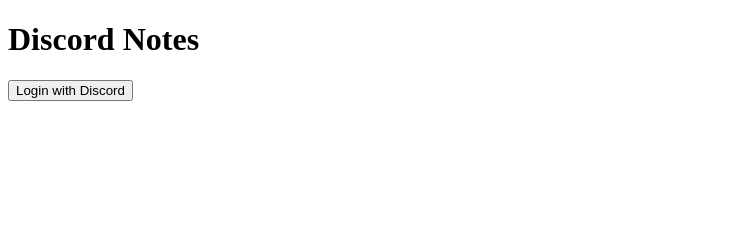
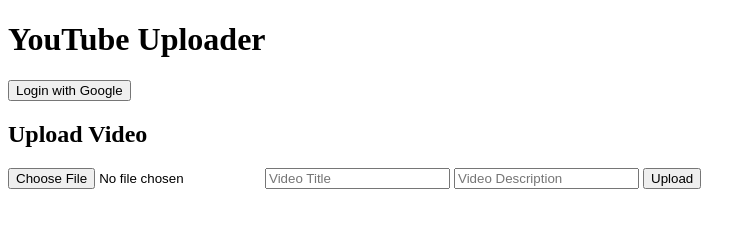
Before and after one commit to hiplitewhat/redesigned-octo-disco, a plain HTML site: page index.html in a window 1280 px wide. Shown: the whole page, without its empty margins (0-756 px from the left). Drawn offline with Linux system fonts and the light colour scheme.

Commit message:
Update index.html

```diff
--- a/index.html
+++ b/index.html
@@ -1,48 +1,62 @@
+
 <!DOCTYPE html>
 <html lang="en">
 <head>
-  <meta charset="UTF-8">
-  <meta name="viewport" content="width=device-width, initial-scale=1.0">
-  <title>Discord Notes</title>
+    <meta charset="UTF-8">
+    <meta name="viewport" content="width=device-width, initial-scale=1.0">
+    <title>YouTube Uploader</title>
 </head>
 <body>
-  <h1>Discord Notes</h1>
-  <button id="loginBtn" onclick="login()">Login with Discord</button>
+    <h1>YouTube Uploader</h1>
 
-  <div id="notesSection" style="display: none;">
-    <h2 id="userWelcome"></h2>
-    <textarea id="noteInput" placeholder="Write your note here..."></textarea>
-    <button onclick="saveNote()">Save Note</button>
-    <ul id="notesList"></ul>
-    <button onclick="logout()">Logout</button>
-  </div>
+    <!-- Login Button -->
+    <button onclick="login()">Login with Google</button>
 
-  <script>
-    const API_URL = "https://patient-fog-62ed.hiplitehehe.workers.dev";
+    <!-- Upload Form -->
+    <h2>Upload Video</h2>
+    <input type="file" id="videoFile">
+    <input type="text" id="title" placeholder="Video Title">
+    <input type="text" id="description" placeholder="Video Description">
+    <button onclick="uploadVideo()">Upload</button>
 
-    function login() {
-      window.location.href = `${API_URL}/login`;
-    }
+    <script>
+        function login() {
+            window.location.href = "https://your-cloudflare-worker-url.com/login";
+        }
 
-    async function loadUser() {
-      let res = await fetch(`${API_URL}/user`, {
-        headers: { "Authorization": localStorage.getItem("token") },
-      });
+        async function uploadVideo() {
+            const fileInput = document.getElementById("videoFile");
+            if (!fileInput.files.length) {
+                alert("Please select a video file.");
+                return;
+            }
 
-      if (res.ok) {
-        let user = await res.json();
-        document.getElementById("userWelcome").innerText = `Welcome, ${user.username}!`;
-        document.getElementById("notesSection").style.display = "block";
-        document.getElementById("loginBtn").style.display = "none";
-      }
-    }
+            const file = fileInput.files[0];
+            const title = document.getElementById("title").value || "Untitled Video";
+            const description = document.getElementById("description").value || "";
 
-    function logout() {
-      localStorage.removeItem("token");
-      location.reload();
-    }
+            // Upload file to a temporary storage (Discord or R2)
+            const formData = new FormData();
+            formData.append("file", file);
 
-    if (localStorage.getItem("token")) loadUser();
-  </script>
+            const storageResponse = await fetch("https://tmpfiles.org/api/upload", {
+                method: "POST",
+                body: formData
+            });
+
+            const storageData = await storageResponse.json();
+            const videoUrl = storageData.data.url;
+
+            // Send video URL to Cloudflare Worker
+            const response = await fetch("https://your-cloudflare-worker-url.com/upload", {
+                method: "POST",
+                headers: { "Content-Type": "application/json" },
+                body: JSON.stringify({ videoUrl, title, description })
+            });
+
+            const data = await response.json();
+            alert(`Video uploaded! Watch here: ${data.url}`);
+        }
+    </script>
 </body>
 </html>
```
